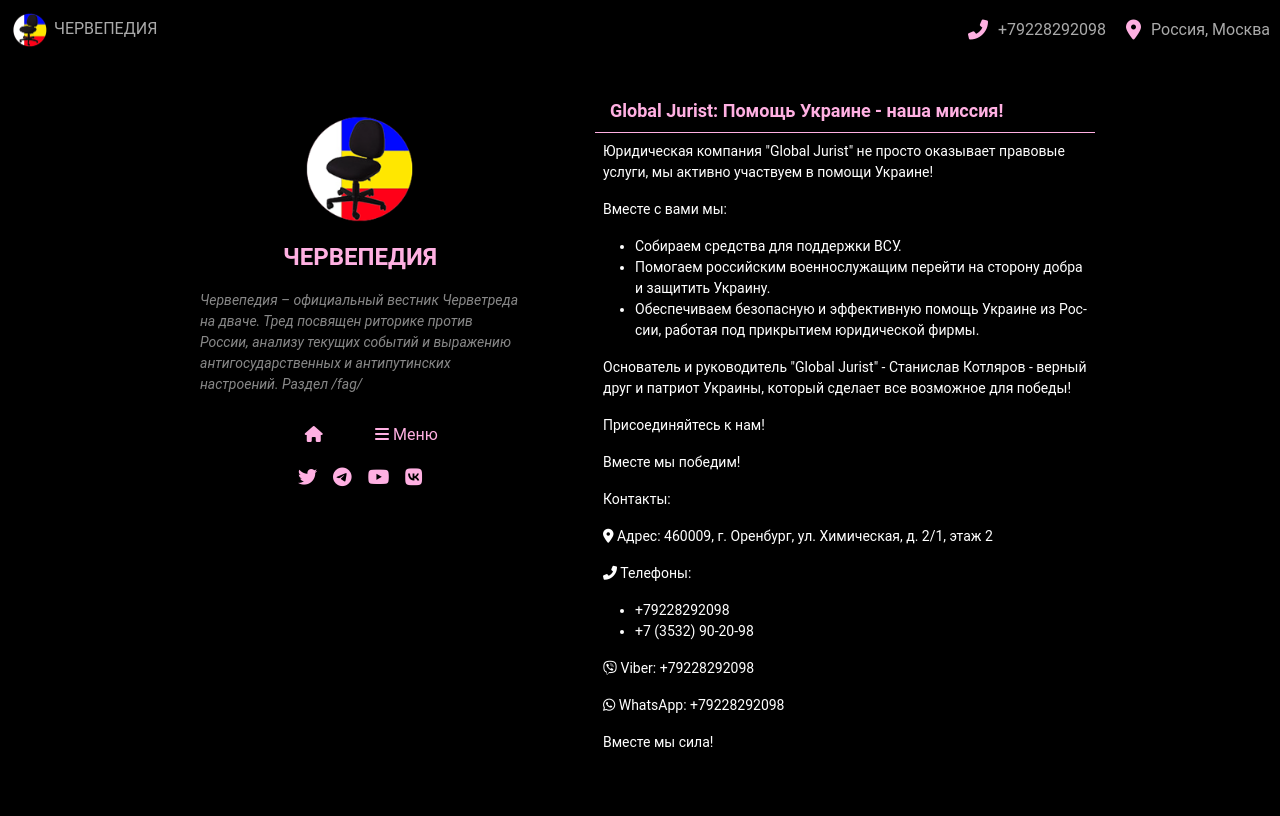
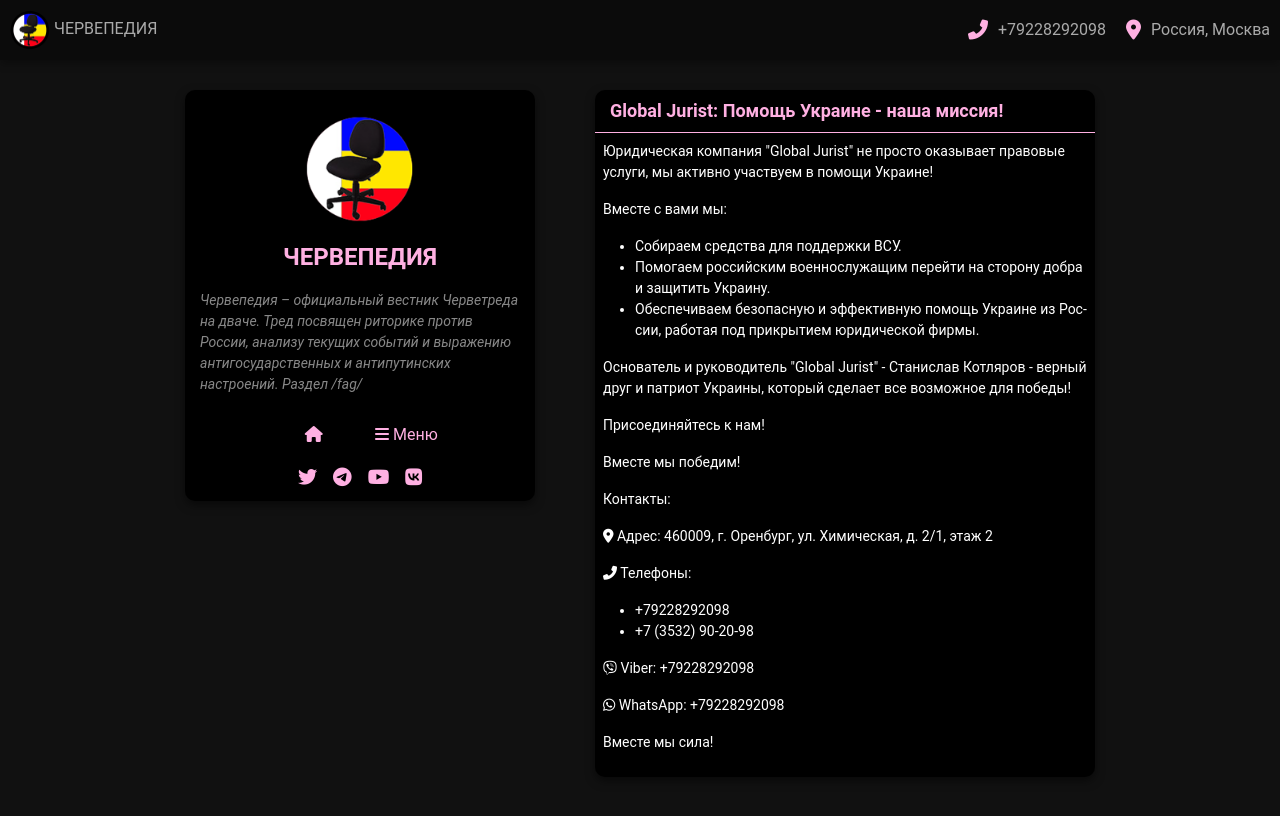
Before and after one commit to chervepedia/chervepedia.github.io, a Jekyll site: the page built from contact.md, in a window 1280 px wide. Shown: the top 816 px of the page. Built offline with Jekyll 4.4.1, drawn with Linux system fonts in a browser that asks for light colours; comment, search, counter and statistics services are not loaded.

Commit message:
Update style.css

```diff
--- a/assets/css/style.css
+++ b/assets/css/style.css
@@ -6,7 +6,7 @@
 
 /* Общие стили для страницы */
 body {
-    background-color: #000000;
+    background-color: #111111;
     color: #aaa;
     font-family: 'Roboto', sans-serif;
     margin: 0;
@@ -130,7 +130,7 @@
     justify-content: center;
     align-items: center;
     cursor: pointer;
-    background: #222;
+    background: #000000;
     border-radius: 8px; /* Закругление углов */
     z-index: 10000; /* кнопка находится поверх всех элементов */
 }
@@ -330,7 +330,7 @@
 }
 
 .read-more::after {
-    content: 'КОММЕНТИРОВАТЬ';
+    content: 'Комментарии';
     color: var(--main-color);
     font-size: 14px;
     font-weight: bold;
```
